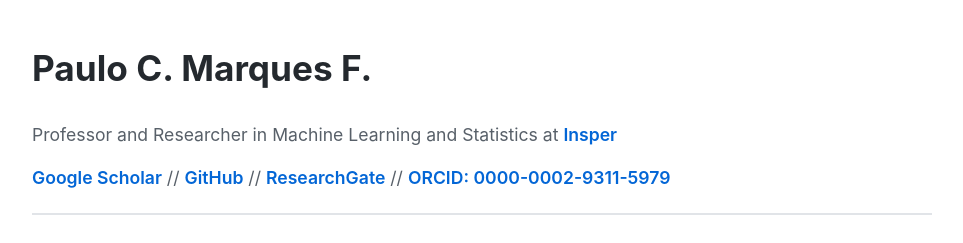
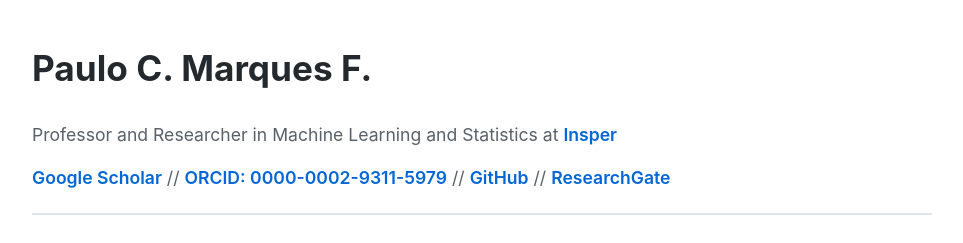
Before and after one commit to paulocmarquesf/paulocmarquesf.github.io, a plain HTML site: page index.html in a window 1280 px wide. Shown: the top 243 px of the page, without its empty margins (158-1121 px from the left). Drawn offline with Linux system fonts and the light colour scheme.

Commit message:
Update index.html

```diff
--- a/index.html
+++ b/index.html
@@ -28,7 +28,7 @@
     <header>
         <h1>Paulo C. Marques F.</h1>
         <p class="bio">Professor and Researcher in Machine Learning and Statistics at <a href="https://www.insper.edu.br" class="read-more" target="_blank">Insper</a></p>
-        <p class="bio"><a href="https://scholar.google.com/citations?user=nrFN-RAAAAAJ" class="read-more" target="_blank">Google Scholar</a> // <a href="https://github.com/paulocmarquesf" class="read-more" target="_blank">GitHub</a>  // <a href="https://www.researchgate.net/profile/Paulo-Marques-F" class="read-more" target="_blank">ResearchGate</a> // <a href="https://orcid.org/0000-0002-9311-5979" target="_blank" style="color: var(--primary-color); text-decoration: none; font-weight: 600;">ORCID: 0000-0002-9311-5979</a></p>
+        <p class="bio"><a href="https://scholar.google.com/citations?user=nrFN-RAAAAAJ" class="read-more" target="_blank">Google Scholar</a> // <a href="https://orcid.org/0000-0002-9311-5979" target="_blank" style="color: var(--primary-color); text-decoration: none; font-weight: 600;">ORCID: 0000-0002-9311-5979</a> // <a href="https://github.com/paulocmarquesf" class="read-more" target="_blank">GitHub</a>  // <a href="https://www.researchgate.net/profile/Paulo-Marques-F" class="read-more" target="_blank">ResearchGate</a></p>
     </header>
 
     <main>
```
